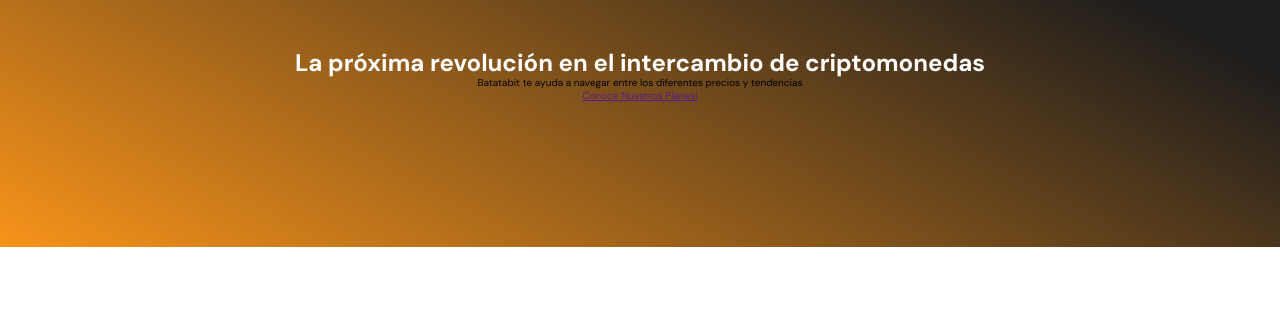
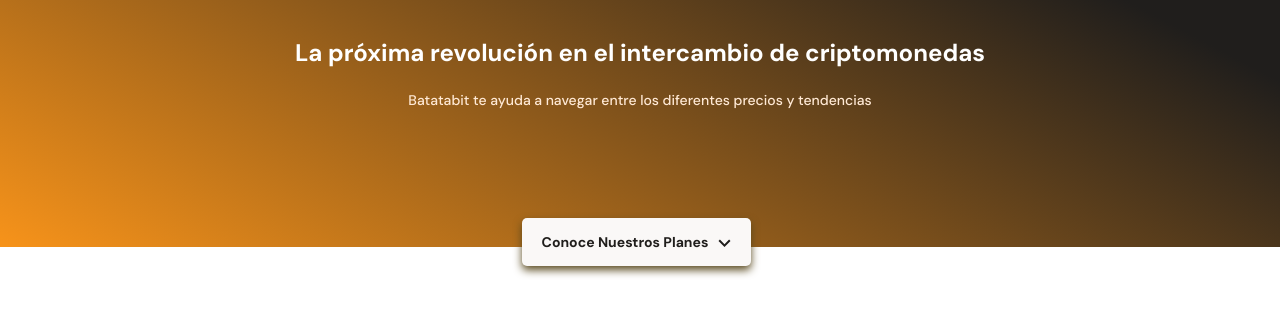
Before and after one commit to DaironMoreno/proyectoBata, a plain HTML site: page index.html in a window 1280 px wide. Shown: the part 87-402 px from the top of the page. Drawn offline with Linux system fonts and the light colour scheme.

Commit message:
terminado el header

```diff
--- a/css/style.css
+++ b/css/style.css
@@ -49,7 +49,7 @@
   min-width: 288px;
   max-width: 900px;
   height: 218px;
-  margin-top: 50px;
+  margin-top: 40px;
   text-align: center;
   align-self: center;
 }
@@ -60,3 +60,38 @@
   line-height: 2.6rem;
   color: var(--just-white);
   }
+  .header--titulo-contenedor p{
+    margin-top: 25px;
+    font-weight: 500;
+    font-size: 1.4rem;
+    line-height: 1.8rem;
+    color:  var(--soft-orange);
+  }
+  .header--titulo-contenedor .header--bottom{
+    position: absolute;
+    top: 270px;
+    left: calc(50% - 118px);
+    margin-top: 35px;
+    width: 229px;
+    height: 48px;
+    display: block;
+    padding: 15px;
+    background: var(--off-white);
+    border: none;
+    border-radius: 5px;
+    box-shadow: 0px 4px 8px rgba(89, 73, 30, 1.6);
+    color: var(--warm-black);
+    font-size: 1.4rem;
+    font-weight: bold;
+    text-decoration: none;
+    line-height: 1.8rem;
+  }
+
+  .header--bottom span
+  {
+    display: inline-block;
+    width: 13px;
+    height: 8px;
+    margin-left: 10px;
+    background-image: url('../assets/icons/down-arrow.svg');
+  }
--- a/index.html
+++ b/index.html
@@ -18,7 +18,7 @@
         <div class="header--titulo-contenedor">
             <h1>La próxima revolución en el intercambio de criptomonedas</h1>
             <p>Batatabit te ayuda a navegar entre los diferentes precios y tendencias</p>
-            <a href="" class="header--bottom">Conoce Nuestros Planes<span>i</span></a>
+            <a href="" class="header--bottom">Conoce Nuestros Planes<span></span></a>
         </div>
     </header>
     <main>
```
